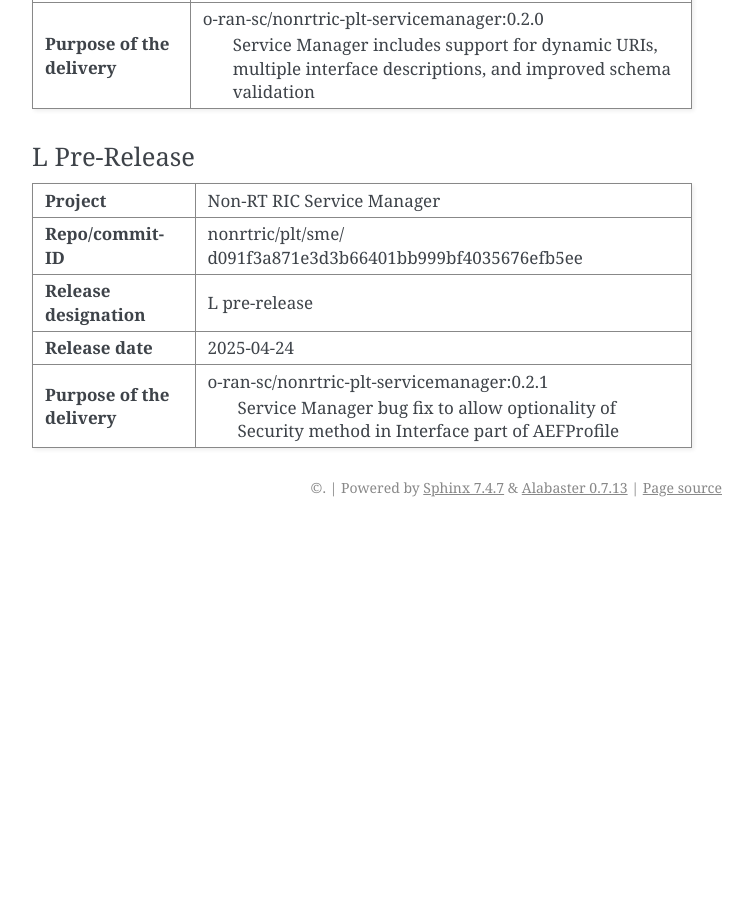
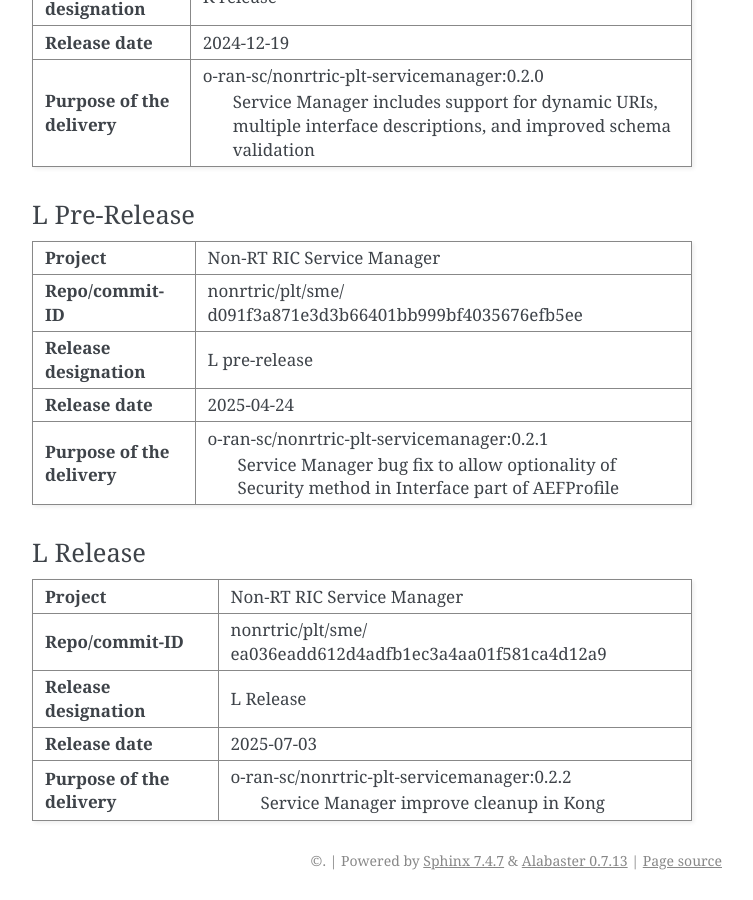
Before and after one commit to o-ran-sc/nonrtric-plt-sme, a Sphinx documentation site: the page built from docs/release-notes.rst, in a window 1280 px wide and 900 px high, scrolled down 3011 px. Shown: the whole window, without its empty margins (388-1141 px from the left). Built offline with Sphinx 7.4.7, drawn with Linux system fonts in a browser that asks for light colours; before the commit the page ends 3538 px from its top, so only the background shows below that; some of the changed text lies outside the part shown.

Commit message:
Release L - update release notes
Issue-ID: NONRTRIC-1072
Change-Id: Ie0a31b873e8a40d7c6e01800c8b107822d41e166
Signed-off-by: JohnKeeney <john.keeney@est.tech>

```diff
--- a/docs/release-notes.rst
+++ b/docs/release-notes.rst
@@ -28,6 +28,9 @@
 +------------+----------+------------------+--------------------------------------+
 | 2025-04-24 | 0.2.1    |  John Keeney     | Service Manager L Pre-release,       |
 |            |          |                  | with bugfix                          |
++------------+----------+------------------+--------------------------------------+
+| 2025-07-03 | 0.2.2    |  John Keeney     | Service Manager L Release            |
+|            |          |                  |                                      |
 +------------+----------+------------------+--------------------------------------+
 
 Version history SME CAPIFCore
@@ -225,3 +228,24 @@
 |                             |     part of AEFProfile                            |
 |                             |                                                   |
 +-----------------------------+---------------------------------------------------+
+
+L Release
+-------------
++-----------------------------+---------------------------------------------------+
+| **Project**                 | Non-RT RIC Service Manager                        |
+|                             |                                                   |
++-----------------------------+---------------------------------------------------+
+| **Repo/commit-ID**          | nonrtric/plt/sme/                                 |
+|                             | ea036eadd612d4adfb1ec3a4aa01f581ca4d12a9          |
+|                             |                                                   |
++-----------------------------+---------------------------------------------------+
+| **Release designation**     | L Release                                         |
+|                             |                                                   |
++-----------------------------+---------------------------------------------------+
+| **Release date**            | 2025-07-03                                        |
+|                             |                                                   |
++-----------------------------+---------------------------------------------------+
+| **Purpose of the delivery** | o-ran-sc/nonrtric-plt-servicemanager:0.2.2        |
+|                             |     Service Manager improve cleanup in Kong       |
+|                             |                                                   |
++-----------------------------+---------------------------------------------------+
--- a/docs/requirements-docs.txt
+++ b/docs/requirements-docs.txt
@@ -9,3 +9,4 @@
 sphinx_bootstrap_theme
 lfdocs-conf
 urllib3~=1.26.15
+pillow==11.2.1
```
